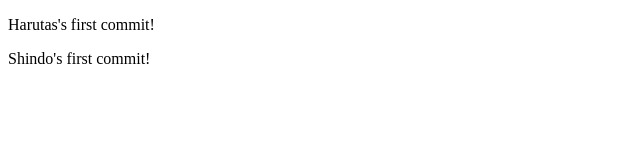
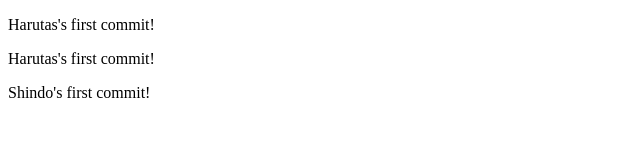
Before and after one commit to recursion-teamdev-team-red/practice, a plain HTML site: page index.html in a window 1280 px wide. Shown: the whole page, without its empty margins (0-640 px from the left). Drawn offline with Linux system fonts and the light colour scheme.

Commit message:
test commit

```diff
--- a/index.html
+++ b/index.html
@@ -9,6 +9,7 @@
 <body>
     <div>
         <p>Harutas's first commit!</p>
+        <p>Harutas's first commit!</p>
     </div>
     <div>
       <p>Shindo's first commit!</p>
```
